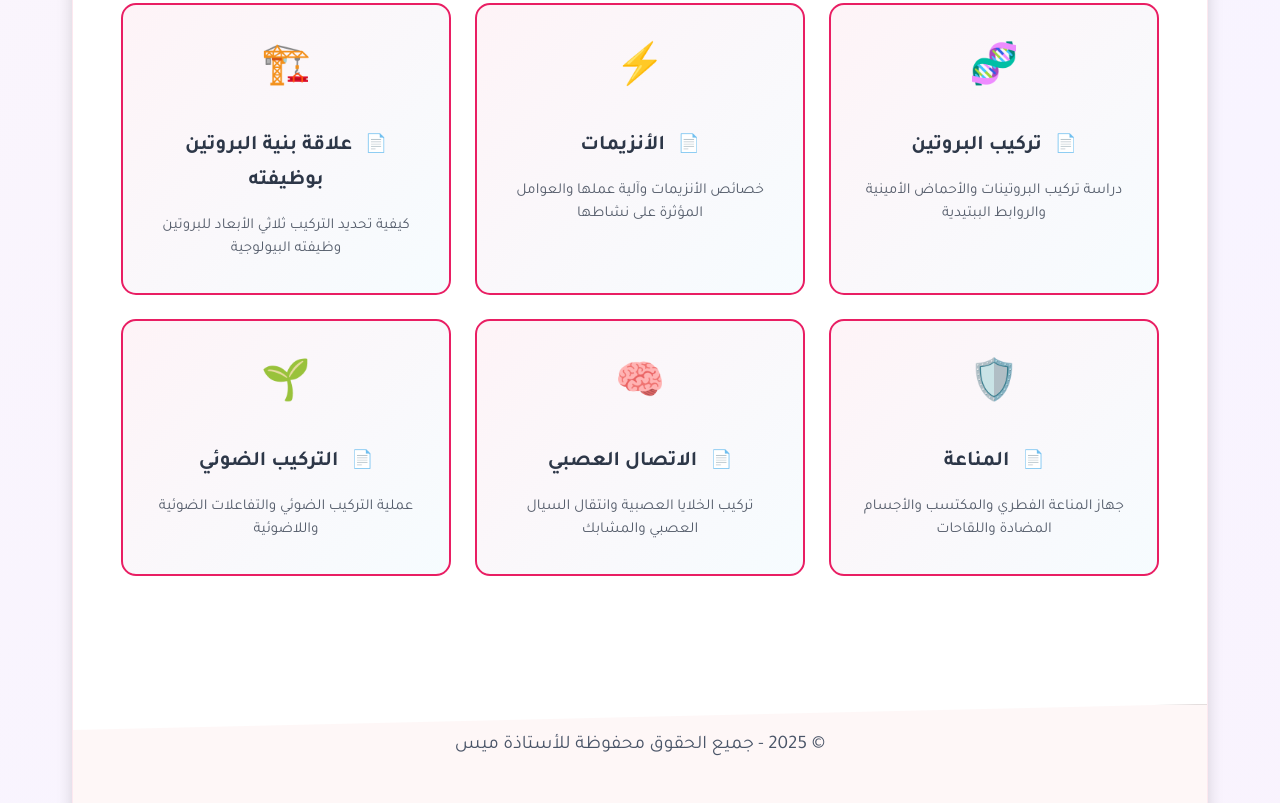
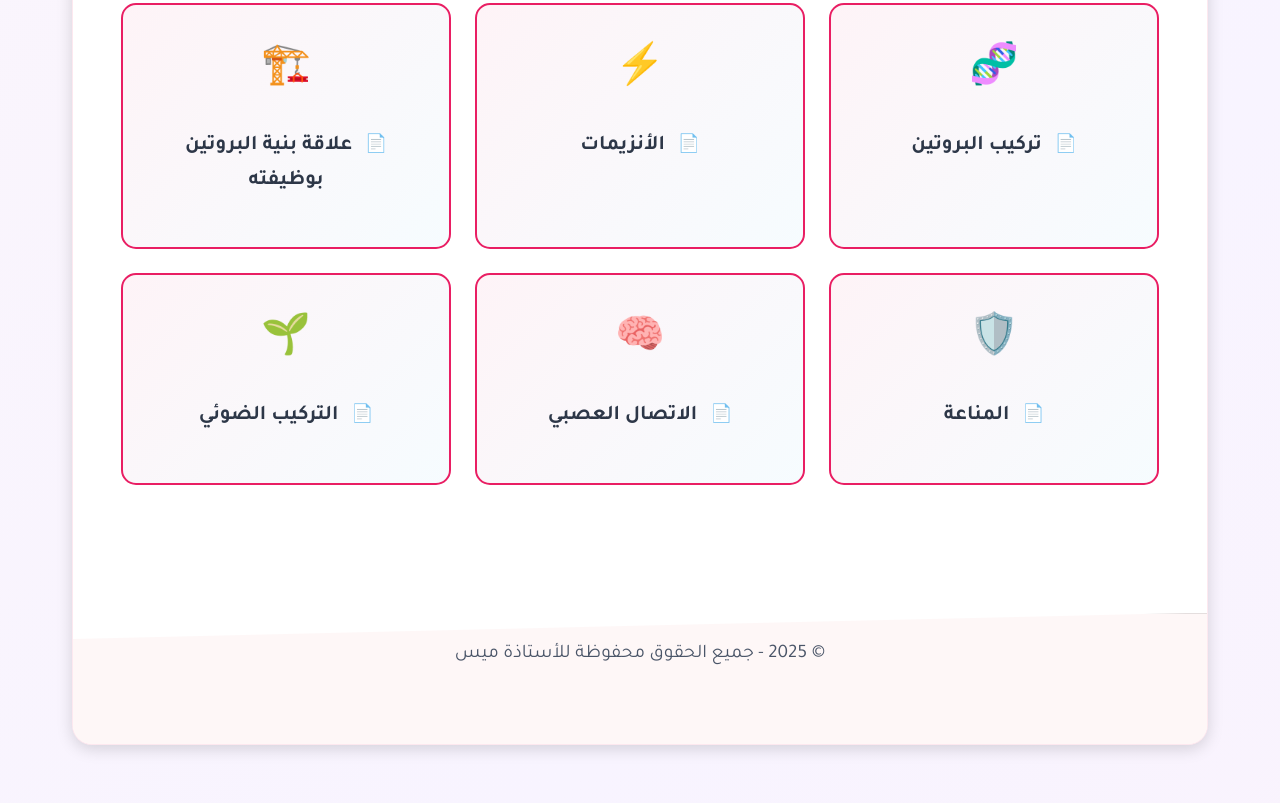
Before and after one commit to zirxis/ms_djohri, a plain HTML site: page index.html in a window 1280 px wide. Shown: the part 3253-4056 px from the top of the page. Drawn offline with Linux system fonts and the light colour scheme.

Commit message:
Update index.html

```diff
--- a/index.html
+++ b/index.html
@@ -417,7 +417,7 @@
                                 تركيب البروتين
                             </div>
                             <div class="unit-description">
-                                دراسة تركيب البروتينات والأحماض الأمينية والروابط الببتيدية
+
                             </div>
                         </a>
 
@@ -434,7 +434,7 @@
                                 الأنزيمات
                             </div>
                             <div class="unit-description">
-                                خصائص الأنزيمات وآلية عملها والعوامل المؤثرة على نشاطها
+
                             </div>
                         </a>
 
@@ -451,7 +451,7 @@
                                 علاقة بنية البروتين بوظيفته
                             </div>
                             <div class="unit-description">
-                                كيفية تحديد التركيب ثلاثي الأبعاد للبروتين وظيفته البيولوجية
+
                             </div>
                         </a>
 
@@ -468,7 +468,7 @@
                                 المناعة
                             </div>
                             <div class="unit-description">
-                                جهاز المناعة الفطري والمكتسب والأجسام المضادة واللقاحات
+
                             </div>
                         </a>
 
@@ -485,7 +485,7 @@
                                 الاتصال العصبي
                             </div>
                             <div class="unit-description">
-                                تركيب الخلايا العصبية وانتقال السيال العصبي والمشابك
+
                             </div>
                         </a>
 
@@ -502,7 +502,7 @@
                                 التركيب الضوئي
                             </div>
                             <div class="unit-description">
-                                عملية التركيب الضوئي والتفاعلات الضوئية واللاضوئية
+
                             </div>
                         </a>
                     </div>
```
